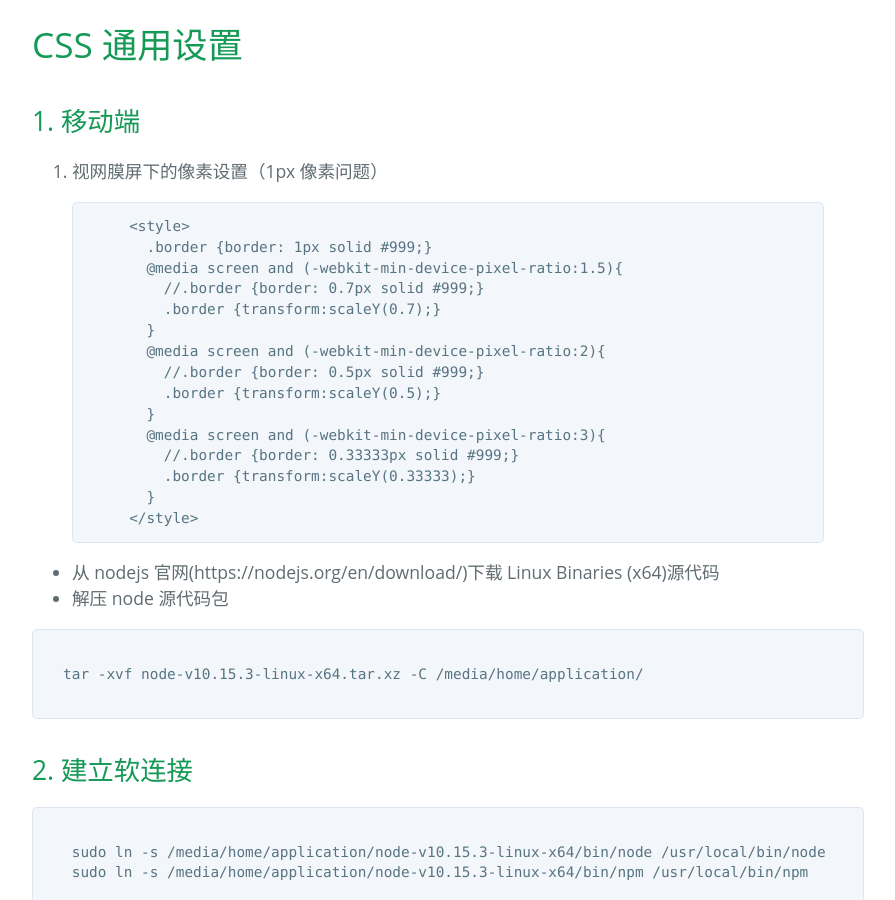
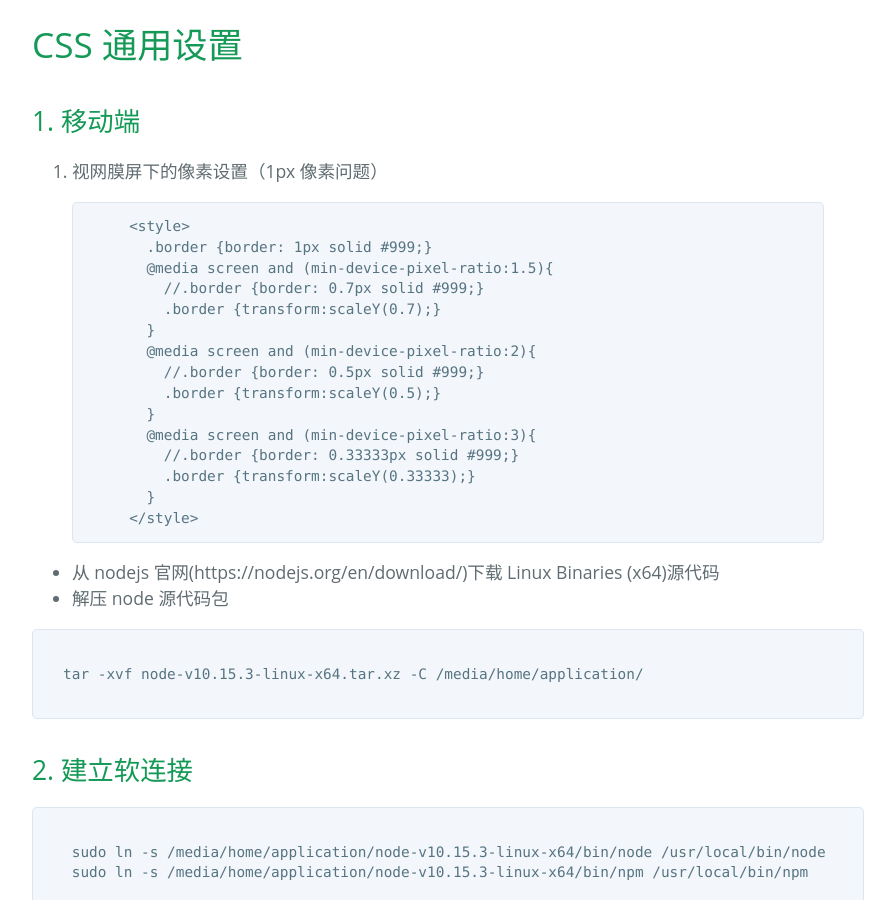
Before and after one commit to zhishan33/shanBlog, a Jekyll site: the page built from _posts/2019-05-18-css-common.md, in a window 1280 px wide and 900 px high, scrolled down 397 px. Shown: the whole window, without its empty margins (192-1087 px from the left). Built offline with Jekyll 4.4.1, drawn with Linux system fonts in a browser that asks for light colours; comment, search, counter and statistics services are not loaded.

Commit message:
remove prefix

```diff
--- a/_posts/2019-05-18-css-common.md
+++ b/_posts/2019-05-18-css-common.md
@@ -14,15 +14,15 @@ tags: [css, css3]
    {% highlight ruby %}
      <style>
        .border {border: 1px solid #999;}
-       @media screen and (-webkit-min-device-pixel-ratio:1.5){
+       @media screen and (min-device-pixel-ratio:1.5){
          //.border {border: 0.7px solid #999;}
          .border {transform:scaleY(0.7);}
        }
-       @media screen and (-webkit-min-device-pixel-ratio:2){
+       @media screen and (min-device-pixel-ratio:2){
          //.border {border: 0.5px solid #999;}
          .border {transform:scaleY(0.5);}
        }
-       @media screen and (-webkit-min-device-pixel-ratio:3){
+       @media screen and (min-device-pixel-ratio:3){
          //.border {border: 0.33333px solid #999;}
          .border {transform:scaleY(0.33333);}
        }
```
